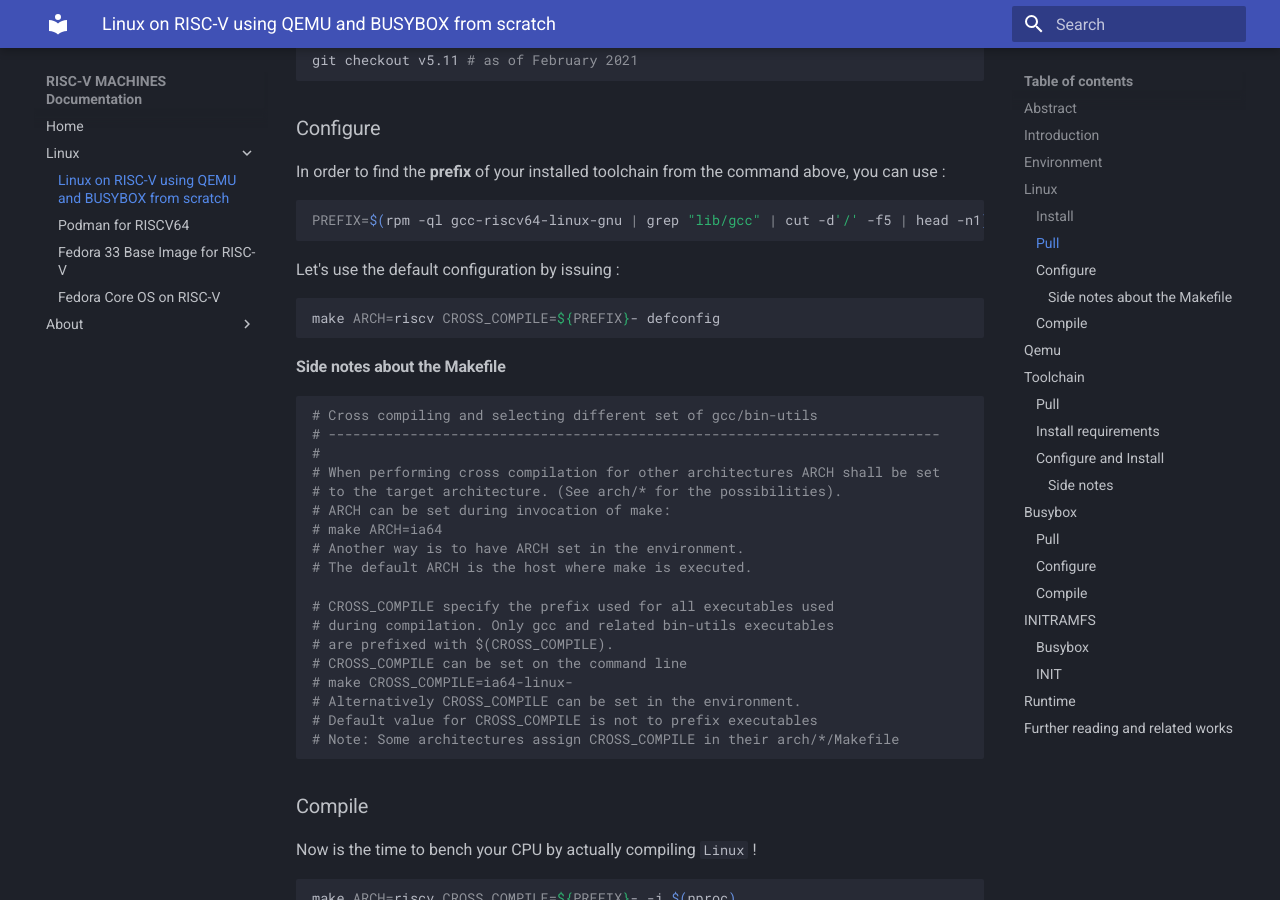
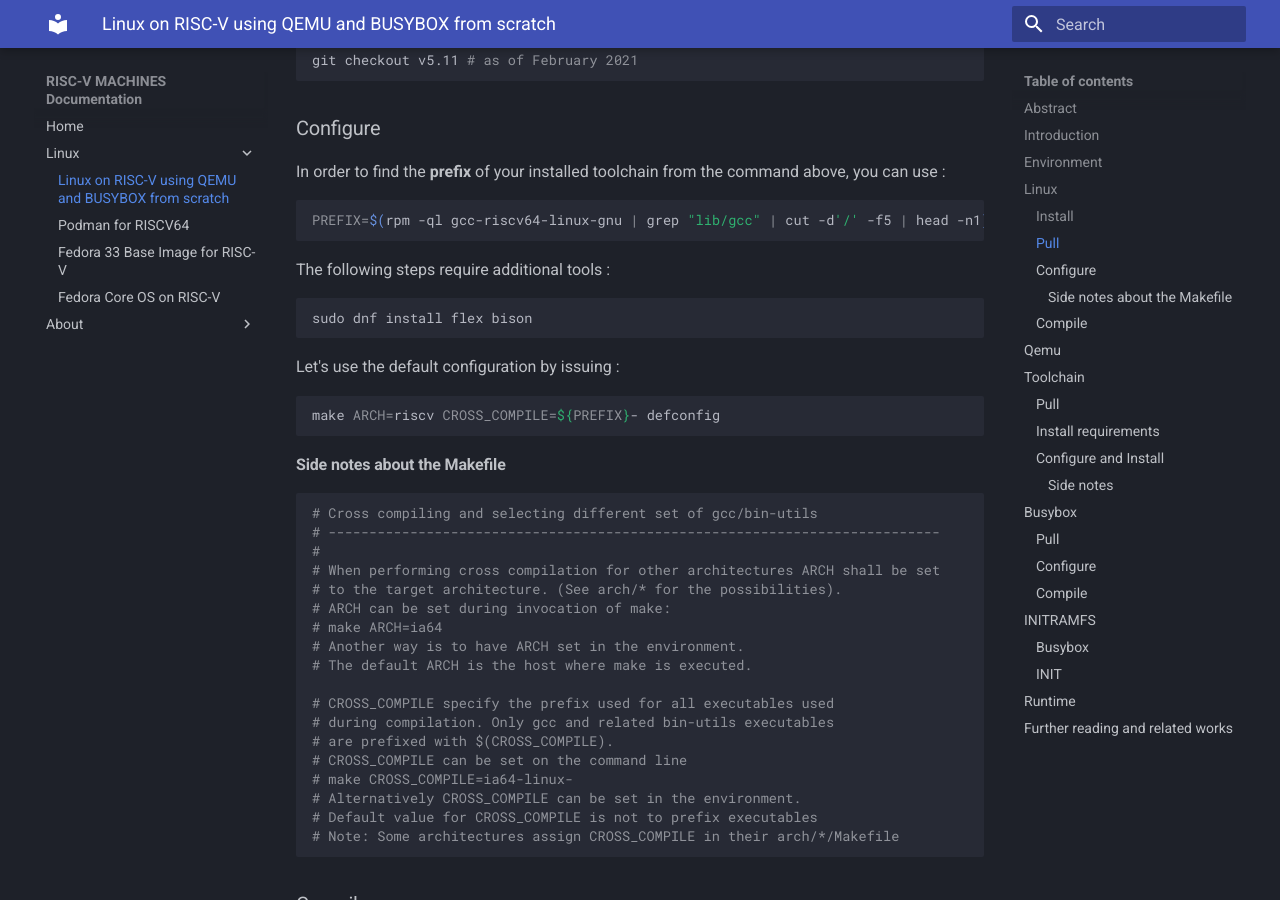
Before and after one commit to rv-machines/documentation, an MkDocs documentation site: the page built from docs/linux/simple.md, in a window 1280 px wide and 900 px high, scrolled down 1152 px. Built offline with MkDocs 1.6.1 and Material for MkDocs 9.7.7, drawn with Linux system fonts in a browser that asks for light colours.

Commit message:
Doc update : flex, bison / Mkdocs in requirements.txt

````diff
--- a/docs/linux/simple.md
+++ b/docs/linux/simple.md
@@ -55,6 +55,12 @@
 
 ``` bash
 PREFIX=$(rpm -ql gcc-riscv64-linux-gnu | grep "lib/gcc" | cut -d'/' -f5 | head -n1)
+```
+
+The following steps require additional tools :
+
+```bash
+sudo dnf install flex bison
 ```
 
 Let's use the default configuration by issuing :
--- a/requirements.txt
+++ b/requirements.txt
@@ -1 +1,2 @@
+mkdocs
 mkdocs-material
````
Also changed, not shown: README.md (+0 -1 lines).
